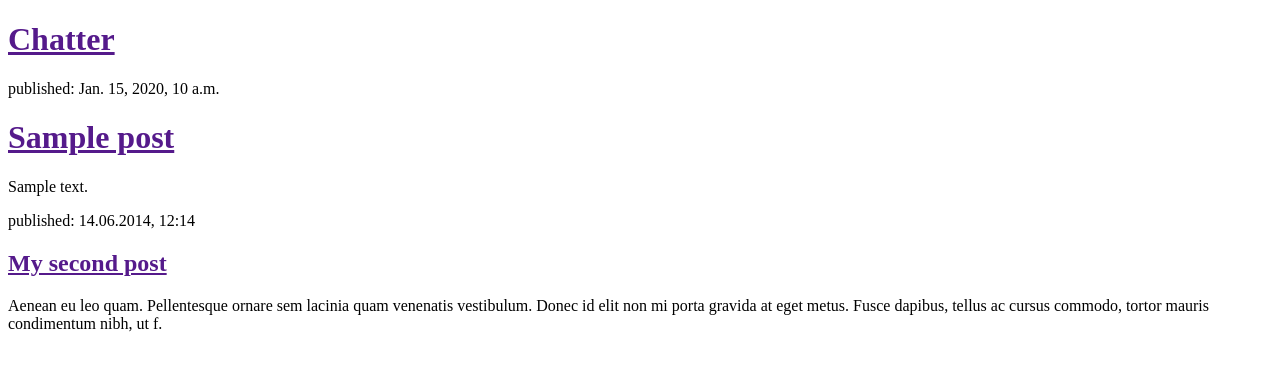
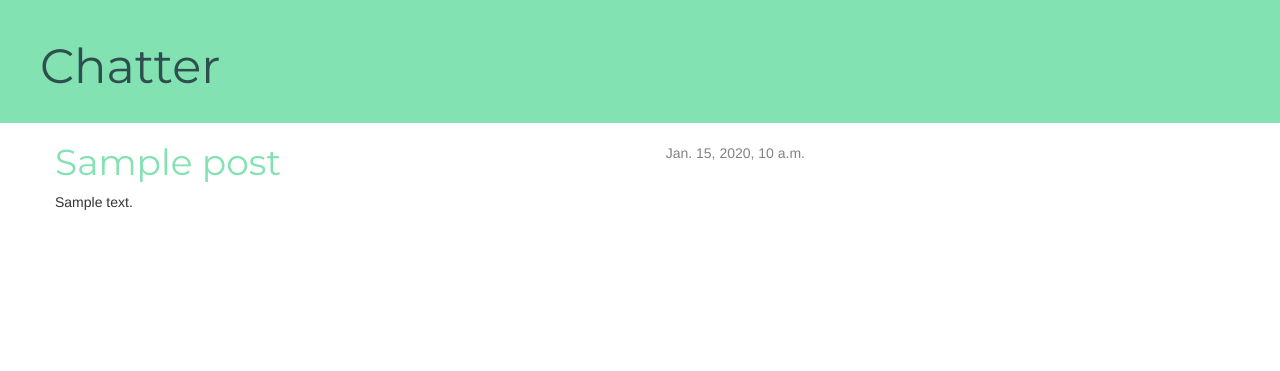
Before and after one commit to cissie/django_blog_project, a Django app: page / in a window 1280 px wide. Shown: the top 371 px of the page. Run offline with Django 3.2, Linux system fonts and the light colour scheme; tables that the repository leaves empty hold one stand-in row (values such as "Sample post"); some libraries are stand-ins or nearby versions.

Commit message:
added css

```diff
--- a/blog/templates/blog/post_list.html
+++ b/blog/templates/blog/post_list.html
@@ -1,28 +1,36 @@
-<!DOCTYPE html>
+{% load staticfiles %}
 <html>
 <head lang="en">
     <meta charset="UTF-8">
     <title>Chatter</title>
+    <link rel="stylesheet" href="//maxcdn.bootstrapcdn.com/bootstrap/3.2.0/css/bootstrap.min.css">
+    <link rel="stylesheet" href="//maxcdn.bootstrapcdn.com/bootstrap/3.2.0/css/bootstrap-theme.min.css">
+    <link rel="stylesheet" href="{% static 'css/main.css' %}">
+    <link href='http://fonts.googleapis.com/css?family=Lato|Montserrat:700,400' rel='stylesheet' type='text/css'>
+    <script src="//maxcdn.bootstrapcdn.com/bootstrap/3.2.0/js/bootstrap.min.js"></script>
 </head>
 <body>
        <body>
-        <div>
+        <div class="header">
             <h1><a href="">Chatter</a></h1>
         </div>
 
-    {% for post in posts %}
-        <div>
-            <p>published: {{ post.published_date }}</p>
-            <h1><a href="">{{ post.title }}</a></h1>
-            <p>{{ post.text|linebreaks }}</p>
+    <div class="content container">
+        <div class="row">
+            <div class="col-md-8">
+                {% for post in posts %}
+                    <div class="post">
+                        <div class="date">
+                            {{ post.published_date }}
+                        </div>
+                        <h1><a href="">{{ post.title }}</a></h1>
+                        <p>{{ post.text|linebreaks }}</p>
+                    </div>
+                {% endfor %}
+            </div>
         </div>
-    {% endfor %}
+    </div>
 
-        <div>
-            <p>published: 14.06.2014, 12:14</p>
-            <h2><a href="">My second post</a></h2>
-            <p>Aenean eu leo quam. Pellentesque ornare sem lacinia quam venenatis vestibulum. Donec id elit non mi porta gravida at eget metus. Fusce dapibus, tellus ac cursus commodo, tortor mauris condimentum nibh, ut f.</p>
-        </div>
     </body>
 </body>
 </html>
--- a/myblog/settings.py
+++ b/myblog/settings.py
@@ -95,6 +95,10 @@ STATIC_ROOT = 'staticfiles'
 
 DEBUG = False
 
+STATICFILES_DIRS = (
+    os.path.join(BASE_DIR, "static"),
+)
+
 try:
     from .local_settings import *
 except ImportError:
--- /dev/null
+++ b/static/css/main.css
@@ -0,0 +1,48 @@
+h1 a {
+    color: #82E2B2;
+    font-family: 'Montserrat';
+}
+
+.header {
+    background-color: #82E2B2;
+    margin-top: 0;
+    padding: 20px 20px 20px 40px;
+}
+
+.header h1, .header h1 a, .header h1 a:visited, .header h1 a:active {
+    color: darkslategray;
+    font-size: 36pt;
+    text-decoration: none;
+}
+
+.content {
+    margin-left: 40px;
+}
+
+.date {
+    float: right;
+    color: #828282;
+}
+
+.save {
+    float: right;
+}
+
+.post-form textarea, .post-form input {
+    width: 100%;
+}
+
+.top-menu, .top-menu:hover, .top-menu:visited {
+    color: #ffffff;
+    float: right;
+    font-size: 26pt;
+    margin-right: 20px;
+}
+
+.posts {
+    margin-bottom: 70px;
+}
+
+.posts h1 a, .posts h1 a:visited {
+    color: #000000;
+}
```
